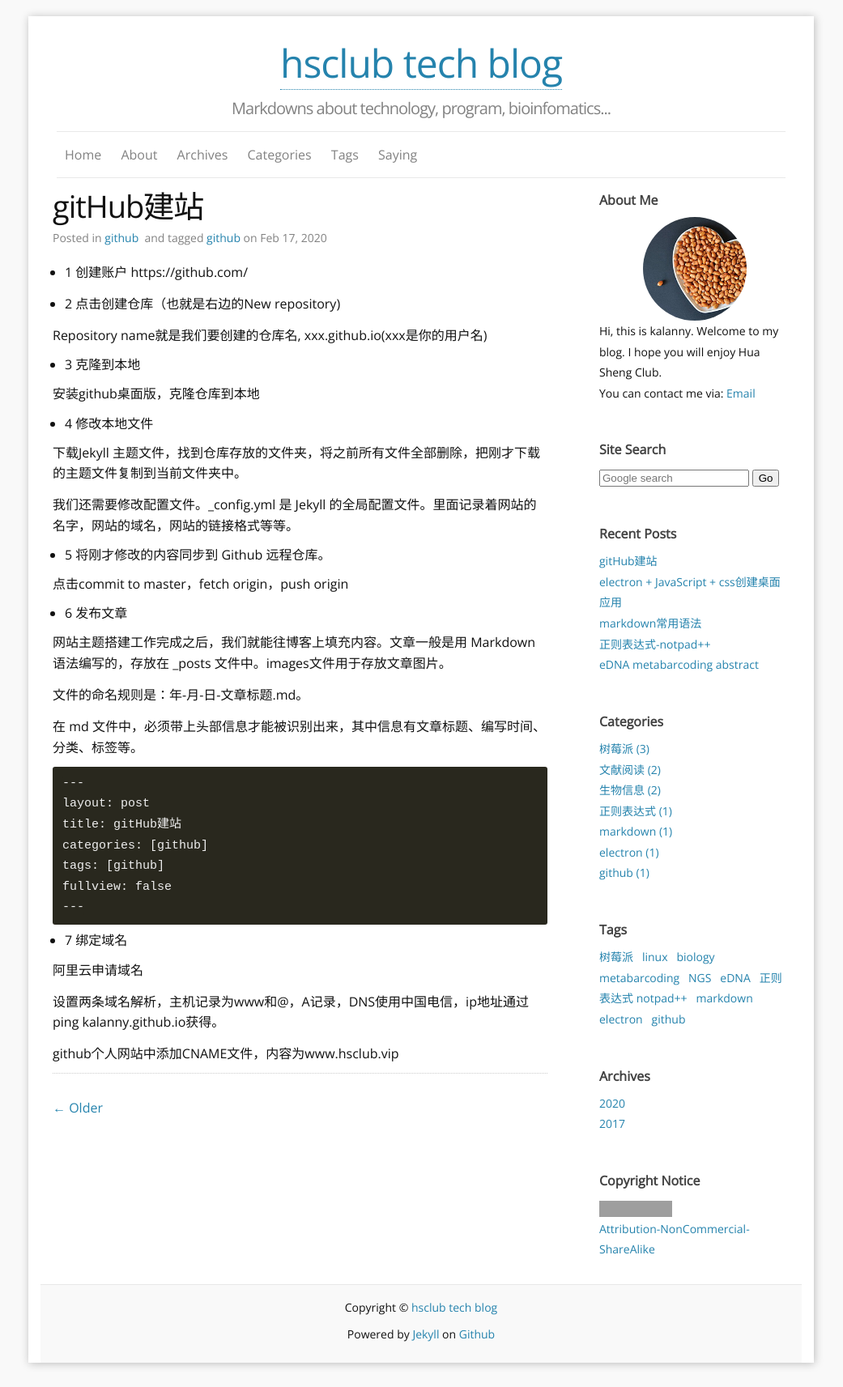
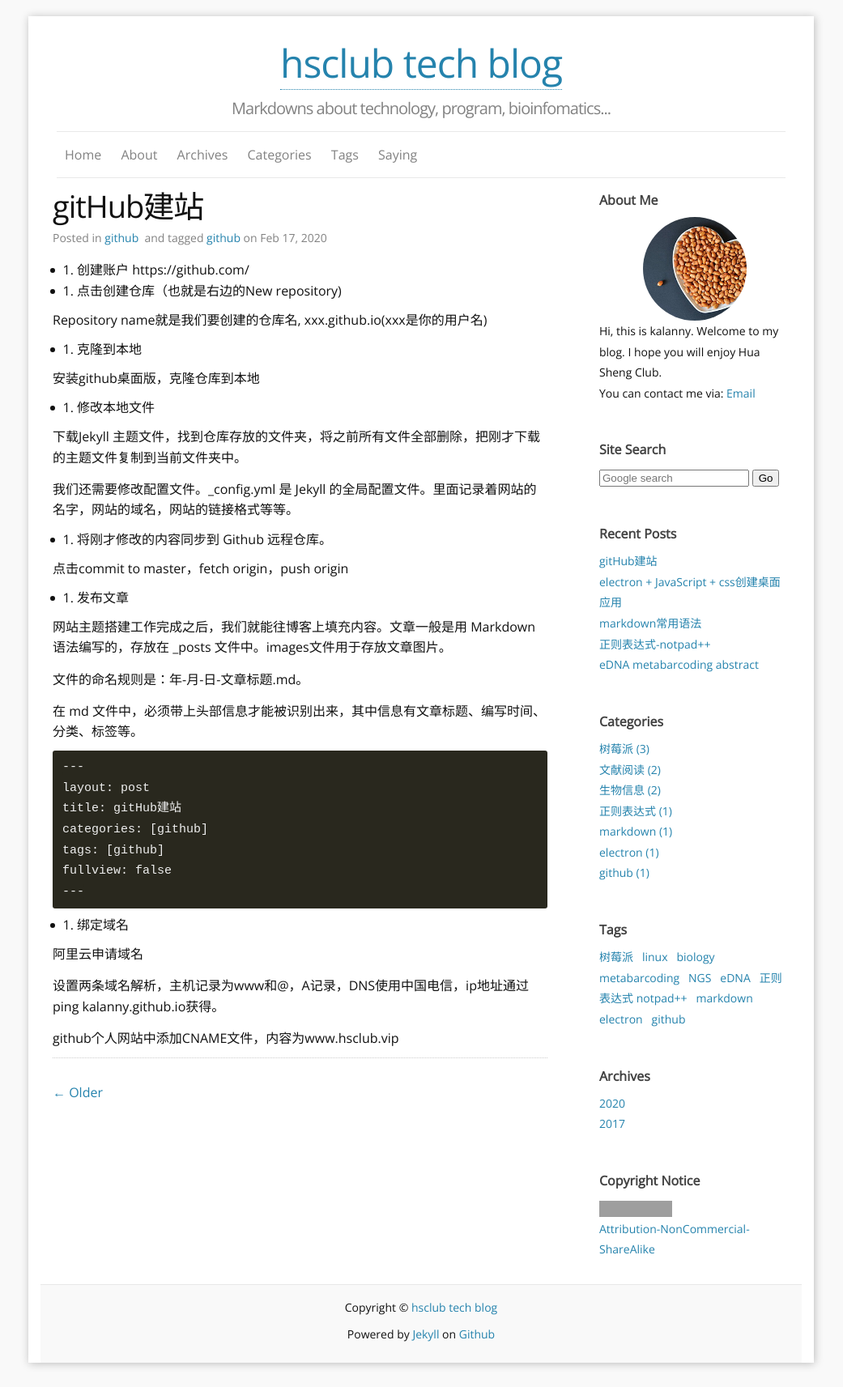
Before and after one commit to kalanny/kalanny.github.io, a Jekyll site: the page built from _posts/2020-02-17-github建站.md, in a window 1280 px wide. Shown: the whole page at 81% size, without its empty margins (120-1161 px from the left). Built offline with Jekyll 4.4.1, drawn with Linux system fonts in a browser that asks for light colours; nearby versions of some CDN libraries; grey boxes are pictures that could not be loaded.

Commit message:
Update 2020-02-17-github建站.md

````diff
--- a/_posts/2020-02-17-github建站.md
+++ b/_posts/2020-02-17-github建站.md
@@ -5,27 +5,27 @@ categories: [github]
 tags: [github]
 fullview: false
 ---
-- 1 创建账户  https://github.com/
+- 1. 创建账户  https://github.com/
 
-- 2 点击创建仓库（也就是右边的New repository)
+- 2. 点击创建仓库（也就是右边的New repository)
 
 Repository name就是我们要创建的仓库名, xxx.github.io(xxx是你的用户名)
 
-- 3 克隆到本地
+- 3. 克隆到本地
 
 安装github桌面版，克隆仓库到本地
 
-- 4 修改本地文件
+- 4. 修改本地文件
 
 下载Jekyll 主题文件，找到仓库存放的文件夹，将之前所有文件全部删除，把刚才下载的主题文件复制到当前文件夹中。
 
 我们还需要修改配置文件。_config.yml 是 Jekyll 的全局配置文件。里面记录着网站的名字，网站的域名，网站的链接格式等等。
 
-- 5 将刚才修改的内容同步到 Github 远程仓库。
+- 5. 将刚才修改的内容同步到 Github 远程仓库。
 
 点击commit to master，fetch origin，push origin
 
-- 6 发布文章
+- 6. 发布文章
 
 网站主题搭建工作完成之后，我们就能往博客上填充内容。文章一般是用 Markdown 语法编写的，存放在 _posts 文件中。images文件用于存放文章图片。
 
@@ -43,7 +43,7 @@ fullview: false
 ---
 ```
 
-- 7 绑定域名
+- 7. 绑定域名
 
 阿里云申请域名
 
````
